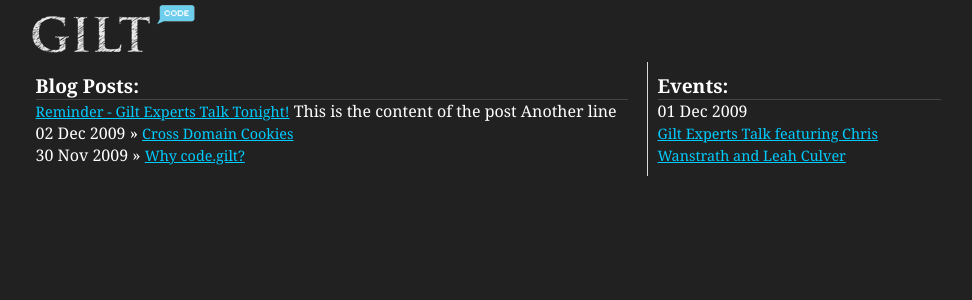
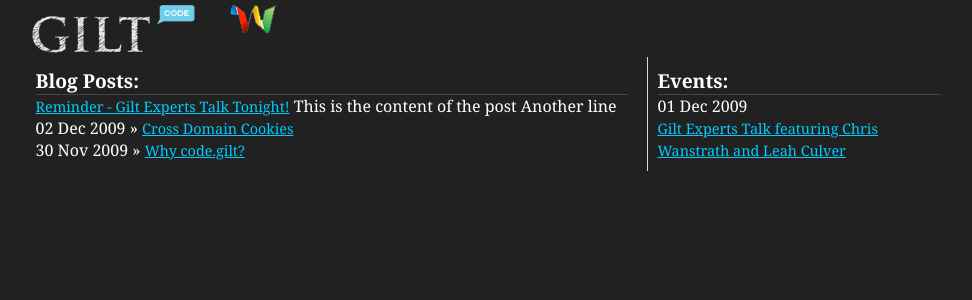
Before and after one commit to venkatmavram/gilt.github.com, a Jekyll site: the page built from index.html, in a window 1280 px wide. Shown: the top 300 px of the page, without its empty margins (152-1124 px from the left). Built offline with Jekyll 4.4.1, drawn with Linux system fonts in a browser that asks for light colours; nearby versions of some CDN libraries; Markdown is read by kramdown in place of the engine named in the settings; the list of posts is cut into pages by our own code; comment, search, counter and statistics services are not loaded.

Commit message:
google wave

```diff
--- a/_layouts/default.html
+++ b/_layouts/default.html
@@ -78,7 +78,9 @@
 
   <div id="header">
     <div id="navbar">
-      <h1><a href="/">Gilt Code</a></h1>
+      <a class="logo" href="/">Gilt Code</a>
+      <a class="wave" href="/wave.html">Wave</a>
+
     </div>
   </div>
 
--- a/stylesheets/gc.css
+++ b/stylesheets/gc.css
@@ -27,14 +27,25 @@
   background-color: #212121;
   padding: 2px 0 5px;
 }
-div#navbar a {
+div#navbar a.logo {
   background: url(/images/logo.png) no-repeat;
   display: block;
+  float: left;
   height: 55px;
   text-indent: -9999px;
   width: 171px;
 }
+div#navbar a.wave {
+  background: url(/images/wave.png) no-repeat;
+  display: block;
+  float: left;
+  height: 55px;
+  text-indent: -9999px;
+  width: 52px;
+  margin-left: 30px;
+}
 div#wrapper, div#navbar {
+  clear: both;
   margin: 0 auto;
   width: 925px;
 }
```
Also changed, not shown: wave.html (added, +22 -0 lines), images/wave.png (added).
